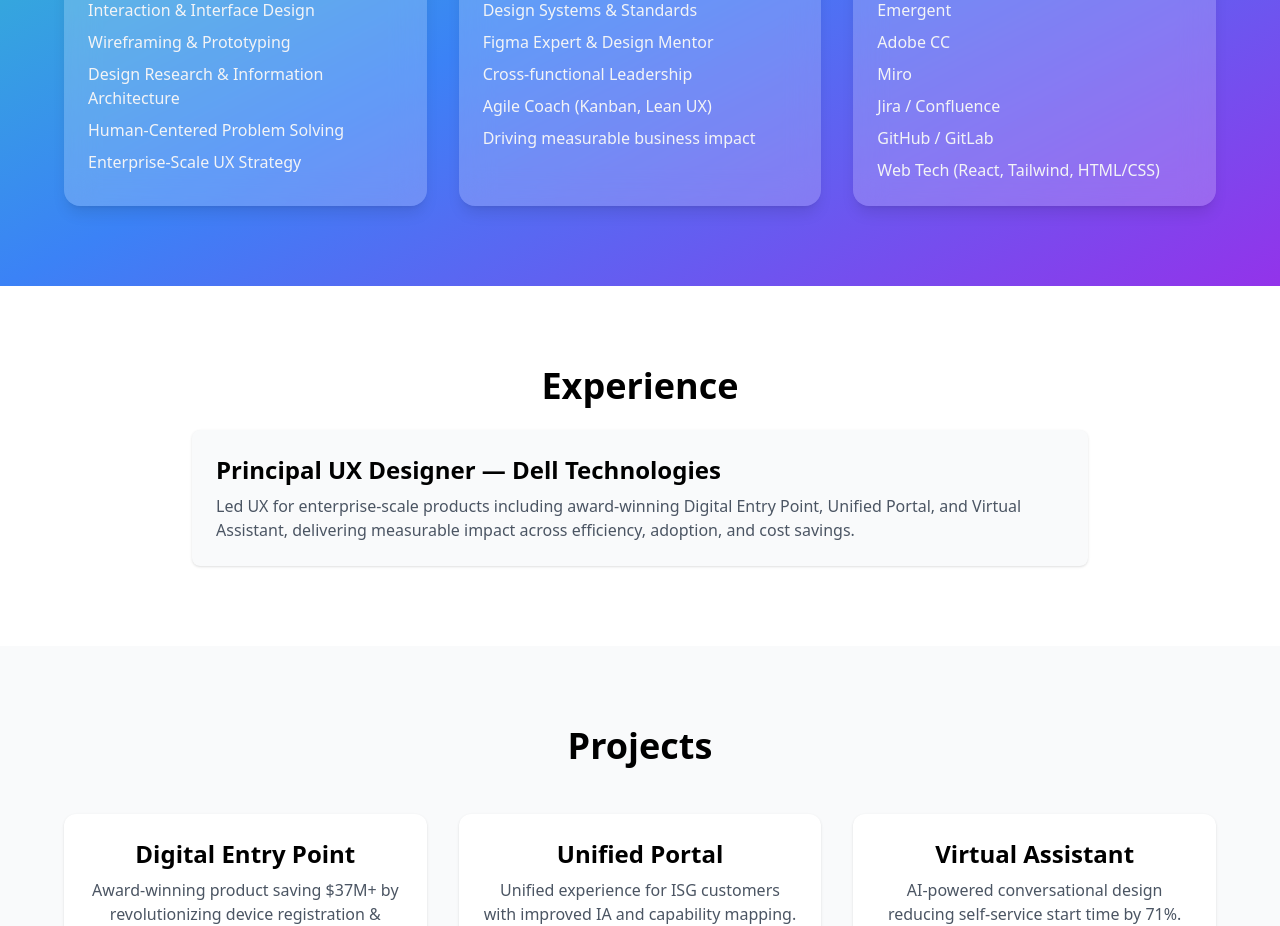
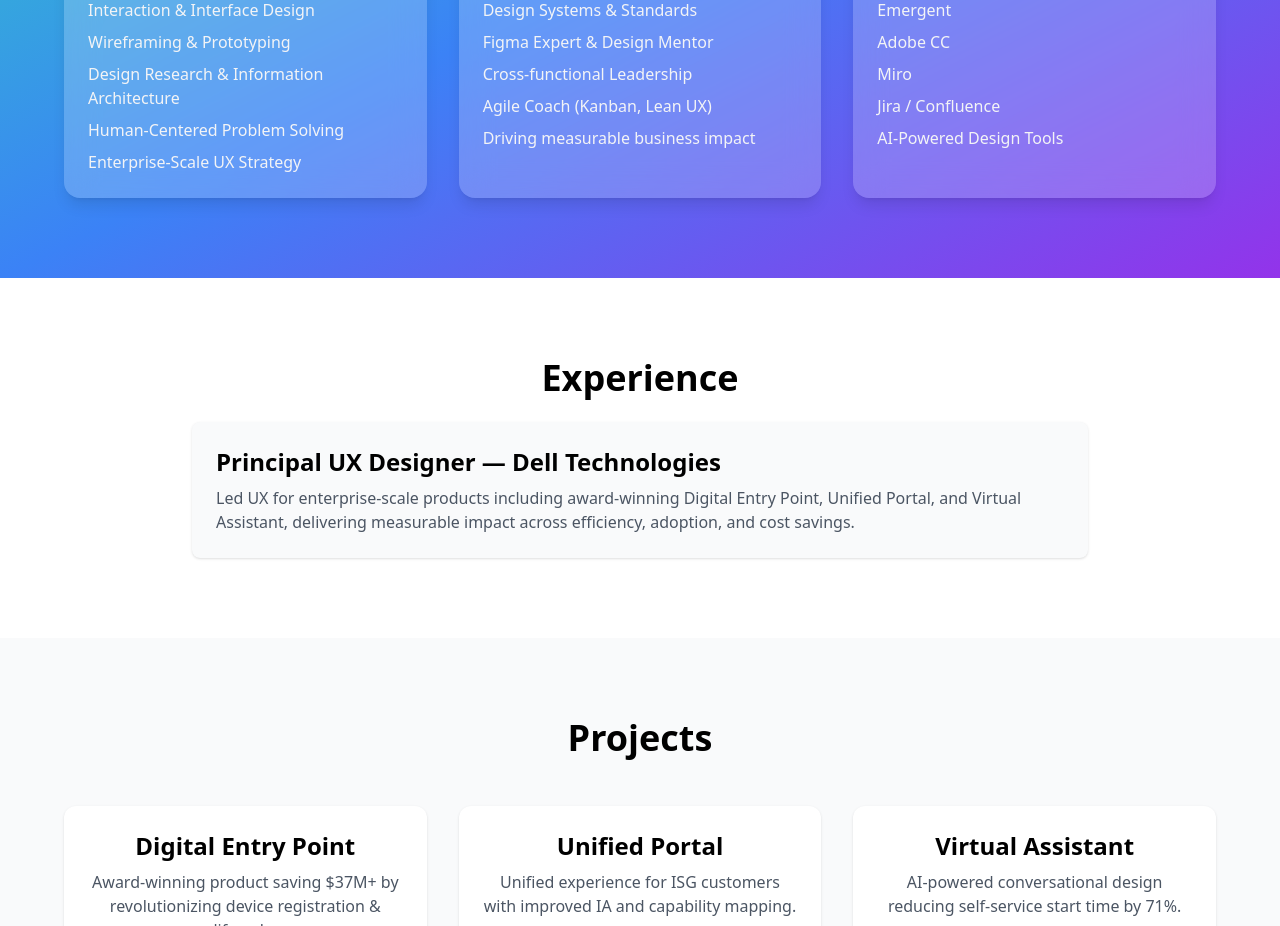
Before and after one commit to Simha1991/narasimha-portfolio, a React (Vite) app: page / in a window 1280 px wide. Shown: the part 1920-2846 px from the top of the page. Built offline with nearby package versions, Linux system fonts and the light colour scheme; the HTML template or start-up script is replaced by a standard one.

Commit message:
Update Skills.jsx

```diff
--- a/src/components/Skills.jsx
+++ b/src/components/Skills.jsx
@@ -60,8 +60,7 @@ function Skills() {
             <li>Adobe CC</li>
             <li>Miro</li>
             <li>Jira / Confluence</li>
-            <li>GitHub / GitLab</li>
-            <li>Web Tech (React, Tailwind, HTML/CSS)</li>
+            <li>AI-Powered Design Tools</li>
           </ul>
         </div>
       </div>
```
